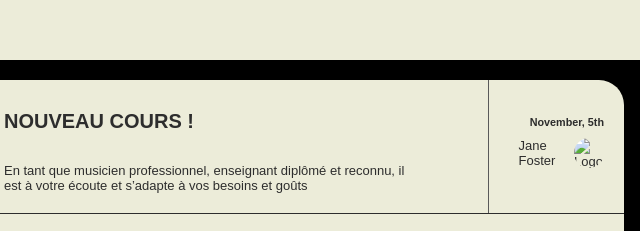
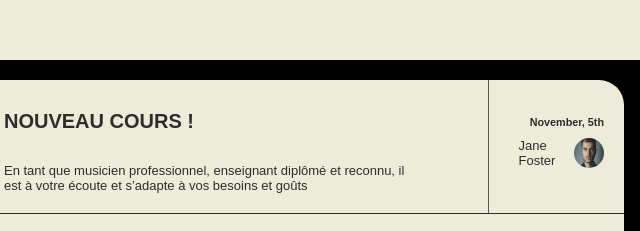
Before and after one commit to UgoMONNIER/maquetteIbGuitar, a plain HTML site: page index.html in a window 1280 px wide. Shown: the top 231 px of the page, 500-1140 px from the left. Drawn offline with Linux system fonts and the light colour scheme; the site is published under a folder, as on GitHub Pages, so addresses that start at the root find nothing.

Commit message:
change ./ pour image

```diff
--- a/index.html
+++ b/index.html
@@ -74,7 +74,7 @@
                         </h5>
                         <div class="avatar-row">
                             <p>Jane Foster</p>
-                            <img class="avatar" src="/asset/avatar_1.webp" alt="Logo" height="30" width="30">
+                            <img class="avatar" src="./asset/avatar_1.webp" alt="Logo" height="30" width="30">
                         </div>
                     </div>
                 </div>
```
